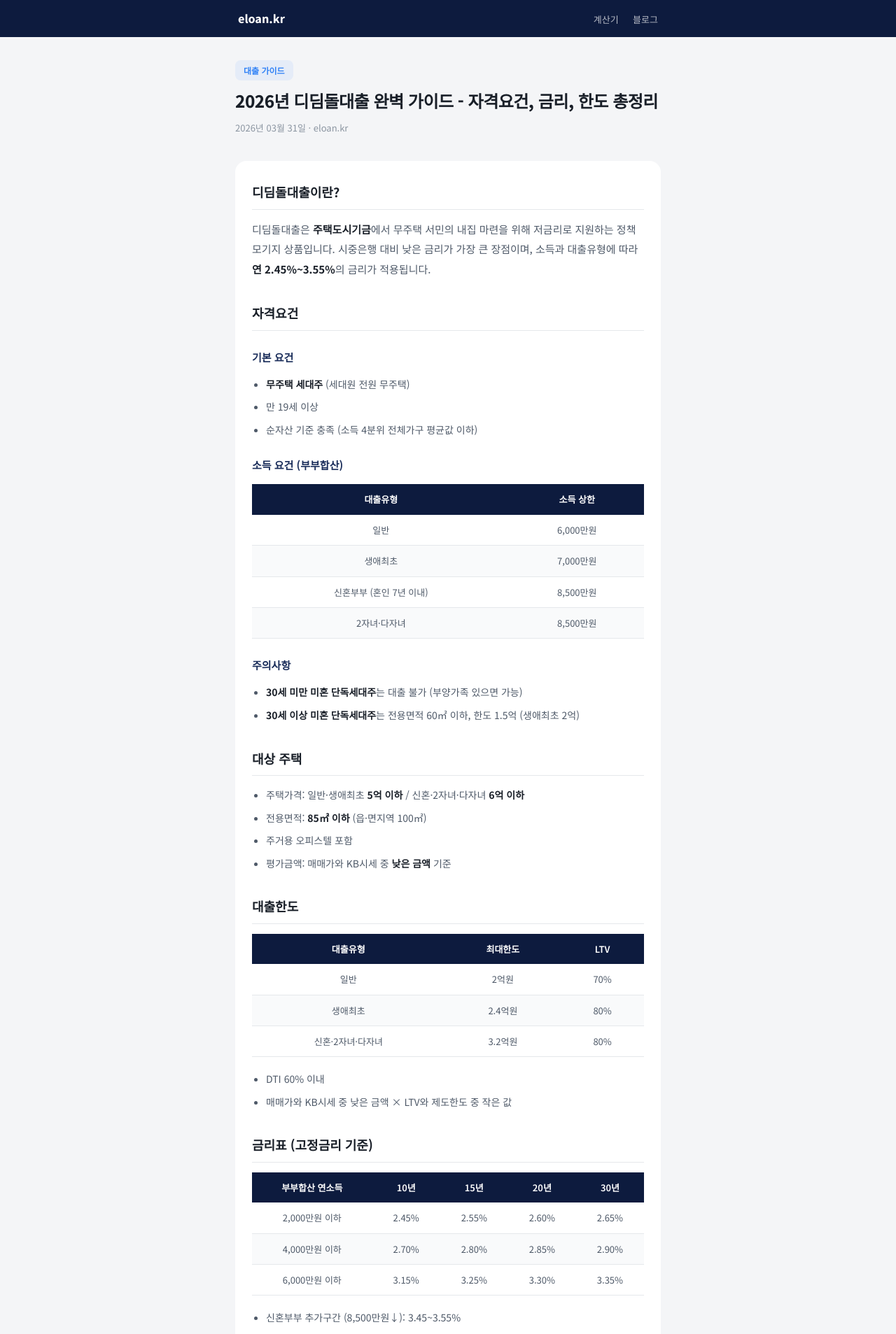
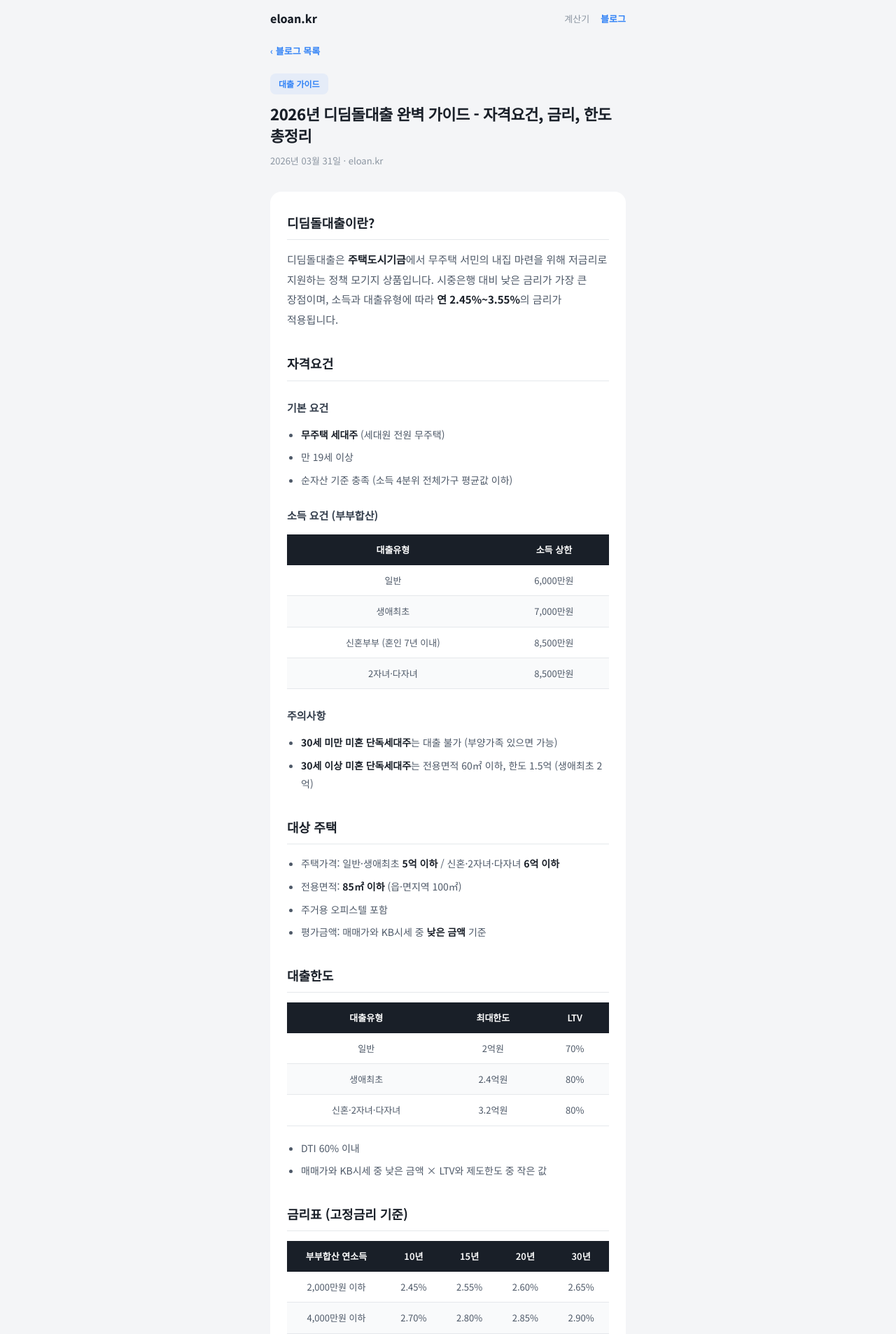
Before and after one commit to yoorimint/elaon, a Jekyll site: the page built from _posts/2026-03-31-didimdol-loan-guide.md, in a window 1280 px wide. Shown: the top 1907 px of the page at 70% size. Built offline with Jekyll 4.4.1, drawn with Linux system fonts in a browser that asks for light colours; some of the changed text lies outside the part shown.

Commit message:
블로그 페이지 스타일 수정 및 네비게이션 개선
- default.html 레이아웃: 계산기와 동일한 스타일로 통일 (navy topbar → 심플 nav)
- post.html: CSS변수 → 직접 색상값, 블로그목록 뒤로가기 링크 추가
- blog/index.html: CSS변수 제거, 계산기 배너 추가
- index.html: 하단에 '관련 글' 섹션 추가하여 블로그 콘텐츠 노출

https://claude.ai/code/session_01AeScFBHDXkrZb7rEK2TTyS

```diff
--- a/_layouts/default.html
+++ b/_layouts/default.html
@@ -14,32 +14,32 @@
 <link rel="canonical" href="{{ page.url | absolute_url }}">
 <link rel="preconnect" href="https://fonts.googleapis.com">
 <link rel="preconnect" href="https://fonts.gstatic.com" crossorigin>
-<link href="https://fonts.googleapis.com/css2?family=Noto+Sans+KR:wght@300;400;500;600;700;800&display=swap" rel="stylesheet">
+<link href="https://fonts.googleapis.com/css2?family=Noto+Sans+KR:wght@400;500;600;700;800&display=swap" rel="stylesheet">
 <style>
-:root{--navy:#0D1B3E;--navy-light:#1A2D5A;--blue:#3182F6;--bg:#F4F5F7;--white:#fff;--text:#191F28;--text-sub:#4E5968;--text-muted:#8B95A1;--border:#E5E8EB}
 *{margin:0;padding:0;box-sizing:border-box}
-body{font-family:'Noto Sans KR',-apple-system,sans-serif;background:var(--bg);color:var(--text);line-height:1.8;-webkit-font-smoothing:antialiased}
-.topbar{background:var(--navy);padding:12px 0}
-.topbar-inner{max-width:640px;margin:0 auto;padding:0 20px;display:flex;justify-content:space-between;align-items:center}
-.topbar-logo{color:#fff;text-decoration:none;font-size:16px;font-weight:800}
-.topbar-nav a{color:rgba(255,255,255,.7);text-decoration:none;font-size:13px;font-weight:500;margin-left:16px}
-.topbar-nav a:hover{color:#fff}
-.container{max-width:640px;margin:0 auto;padding:0 16px 80px}
-.footer{text-align:center;padding:32px 0;font-size:11px;color:var(--text-muted)}
-.footer a{color:var(--text-muted)}
+body{font-family:'Noto Sans KR',-apple-system,sans-serif;background:#F4F5F7;color:#191F28;line-height:1.8;-webkit-font-smoothing:antialiased}
+.wrap{max-width:540px;margin:0 auto;padding:0 16px 80px}
+.topbar{display:flex;justify-content:space-between;align-items:center;padding:12px 0}
+.topbar-logo{font-size:16px;font-weight:800;color:#191F28;text-decoration:none}
+.topbar-nav{display:flex;gap:16px}
+.topbar-nav a{font-size:13px;font-weight:500;color:#8B95A1;text-decoration:none}
+.topbar-nav a:hover{color:#3182F6}
+.topbar-nav a.active{font-weight:600;color:#3182F6}
+.footer{text-align:center;padding:32px 0;font-size:11px;color:#8B95A1}
+.footer a{color:#8B95A1;text-decoration:none}
 </style>
 {{ page.extra_head }}
 </head>
 <body>
 
+<div class="wrap">
+
 <div class="topbar">
-  <div class="topbar-inner">
-    <a href="/" class="topbar-logo">eloan.kr</a>
-    <nav class="topbar-nav">
-      <a href="/">계산기</a>
-      <a href="/blog/">블로그</a>
-    </nav>
-  </div>
+  <a href="/" class="topbar-logo">eloan.kr</a>
+  <nav class="topbar-nav">
+    <a href="/">계산기</a>
+    <a href="/blog/" class="active">블로그</a>
+  </nav>
 </div>
 
 {{ content }}
@@ -49,5 +49,7 @@ body{font-family:'Noto Sans KR',-apple-system,sans-serif;background:var(--bg);co
   &copy; 2026 <a href="/">eloan.kr</a>
 </div>
 
+</div>
+
 </body>
 </html>
--- a/_layouts/post.html
+++ b/_layouts/post.html
@@ -2,28 +2,40 @@
 layout: default
 ---
 <style>
-.article-header{padding:32px 0 24px}
-.article-category{display:inline-block;font-size:12px;font-weight:600;color:var(--blue);background:rgba(49,130,246,0.08);padding:4px 12px;border-radius:8px;margin-bottom:12px}
-.article-header h1{font-size:24px;font-weight:800;color:var(--text);line-height:1.4;letter-spacing:-0.5px}
-.article-meta{font-size:13px;color:var(--text-muted);margin-top:10px}
-.article-content{background:var(--white);border-radius:16px;padding:28px 24px;margin-top:12px}
-.article-content h2{font-size:18px;font-weight:700;color:var(--text);margin:32px 0 14px;padding-bottom:8px;border-bottom:1px solid var(--border)}
+.back-link{display:inline-flex;align-items:center;gap:4px;font-size:13px;font-weight:600;color:#3182F6;text-decoration:none;padding:8px 0}
+.back-link:hover{opacity:.7}
+.article-header{padding:12px 0 20px}
+.article-category{display:inline-block;font-size:12px;font-weight:600;color:#3182F6;background:rgba(49,130,246,0.08);padding:4px 12px;border-radius:8px;margin-bottom:12px}
+.article-header h1{font-size:22px;font-weight:800;color:#191F28;line-height:1.4;letter-spacing:-0.5px}
+.article-meta{font-size:13px;color:#8B95A1;margin-top:10px}
+.article-content{background:#fff;border-radius:16px;padding:28px 24px;margin-top:12px}
+.article-content h2{font-size:18px;font-weight:700;color:#191F28;margin:32px 0 14px;padding-bottom:8px;border-bottom:1px solid #E5E8EB}
 .article-content h2:first-child{margin-top:0}
-.article-content h3{font-size:15px;font-weight:700;color:var(--navy-light);margin:24px 0 10px}
-.article-content p{font-size:15px;color:var(--text-sub);margin-bottom:14px;line-height:1.9;word-break:keep-all}
-.article-content strong{color:var(--text);font-weight:700}
+.article-content h3{font-size:15px;font-weight:700;color:#333D4B;margin:24px 0 10px}
+.article-content p{font-size:15px;color:#4E5968;margin-bottom:14px;line-height:1.9;word-break:keep-all}
+.article-content strong{color:#191F28;font-weight:700}
 .article-content ul,.article-content ol{margin:12px 0 16px;padding-left:20px}
-.article-content li{font-size:14px;color:var(--text-sub);line-height:1.9;margin-bottom:6px}
+.article-content li{font-size:14px;color:#4E5968;line-height:1.9;margin-bottom:6px}
 .article-content table{width:100%;border-collapse:collapse;margin:14px 0 18px;font-size:13px}
-.article-content th{background:var(--navy);color:#fff;font-weight:600;padding:10px 14px;text-align:center}
-.article-content td{padding:10px 14px;border-bottom:1px solid var(--border);text-align:center;color:var(--text-sub)}
+.article-content th{background:#191F28;color:#fff;font-weight:600;padding:10px 14px;text-align:center}
+.article-content td{padding:10px 14px;border-bottom:1px solid #E5E8EB;text-align:center;color:#4E5968}
 .article-content tr:nth-child(even) td{background:#F9FAFB}
-.article-tags{display:flex;flex-wrap:wrap;gap:6px;margin-top:28px;padding-top:16px;border-top:1px solid var(--border)}
-.article-tag{font-size:12px;color:var(--text-muted);background:var(--bg);padding:4px 10px;border-radius:8px}
+.article-content blockquote{margin:16px 0;padding:14px 18px;background:rgba(49,130,246,0.04);border-left:3px solid #3182F6;border-radius:0 10px 10px 0}
+.article-content blockquote p{color:#333D4B;margin:0;font-size:14px}
+.article-content blockquote a{color:#3182F6;font-weight:600}
+.article-content hr{border:none;border-top:1px solid #E5E8EB;margin:24px 0}
+.article-tags{display:flex;flex-wrap:wrap;gap:6px;margin-top:20px;padding-top:16px;border-top:1px solid #E5E8EB}
+.article-tag{font-size:12px;color:#8B95A1;background:#F4F5F7;padding:4px 10px;border-radius:8px}
 .coupang-ad{text-align:center;margin-top:20px}
+.calc-banner{display:flex;align-items:center;justify-content:space-between;background:#3182F6;border-radius:14px;padding:18px 22px;margin-top:20px;text-decoration:none;transition:background .15s}
+.calc-banner:hover{background:#1B64DA}
+.calc-banner-text{color:#fff;font-size:14px;font-weight:700}
+.calc-banner-sub{color:rgba(255,255,255,.7);font-size:12px;margin-top:2px}
+.calc-banner-arrow{color:#fff;font-size:20px;font-weight:700}
 </style>
 
-<div class="container">
+<a href="/blog/" class="back-link">&lsaquo; 블로그 목록</a>
+
 <div class="article-header">
   {% if page.category %}<span class="article-category">{{ page.category }}</span>{% endif %}
   <h1>{{ page.title }}</h1>
@@ -45,4 +57,11 @@ layout: default
 <div class="coupang-ad">
   <iframe src="https://ads-partners.coupang.com/widgets.html?id=976950&template=carousel&trackingCode=AF0866991&subId=&width=320&height=100&tsource=" width="320" height="100" frameborder="0" scrolling="no" referrerpolicy="unsafe-url" browsingtopics></iframe>
 </div>
+
+<a href="/" class="calc-banner">
+  <div>
+    <div class="calc-banner-text">디딤돌대출 계산기</div>
+    <div class="calc-banner-sub">금리·월상환금 바로 계산하기</div>
   </div>
+  <span class="calc-banner-arrow">&rsaquo;</span>
+</a>
```
Also changed, not shown: blog/index.html (+22 -11 lines), index.html (+12 -0 lines). Lines whose indentation alone changed are shown as unchanged.
